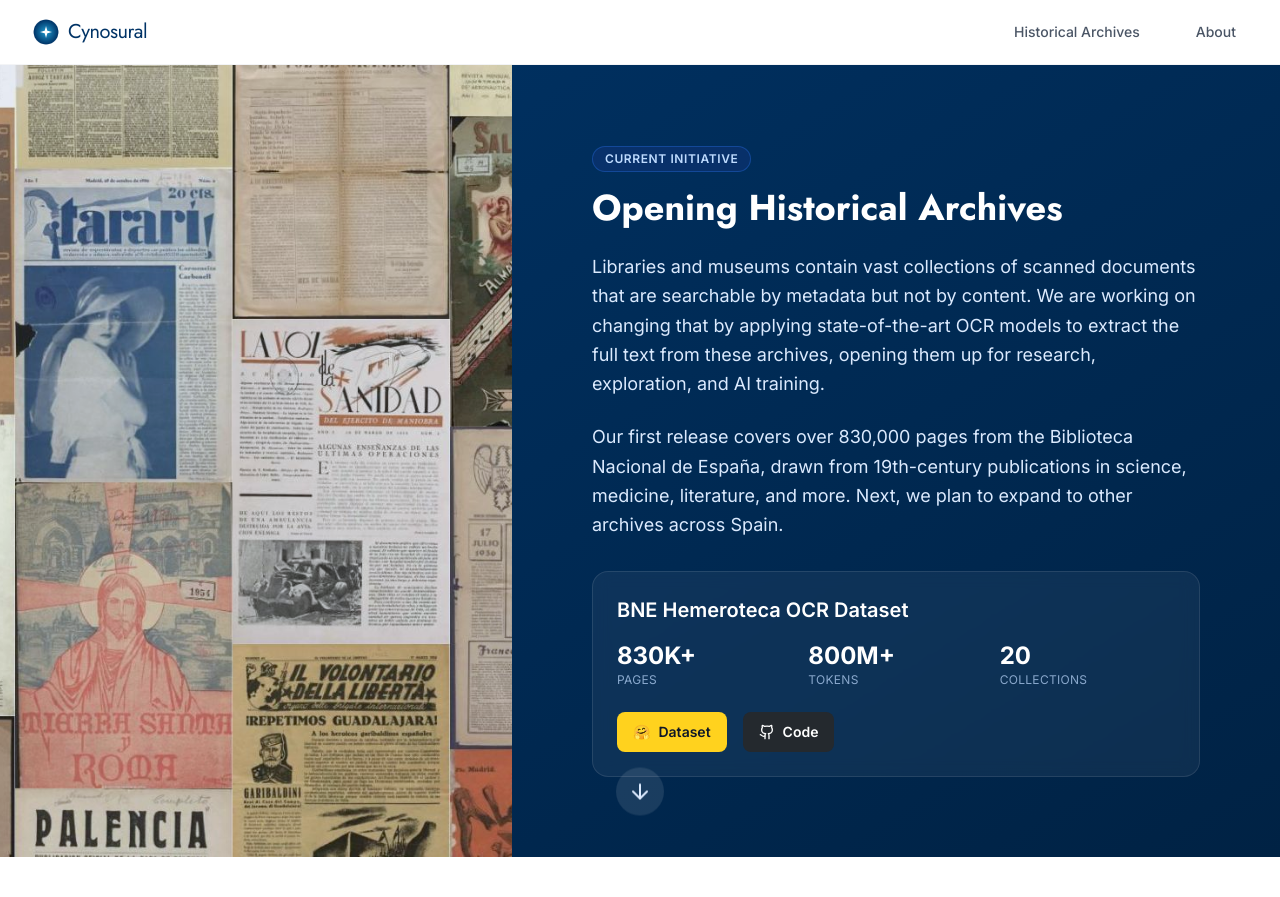
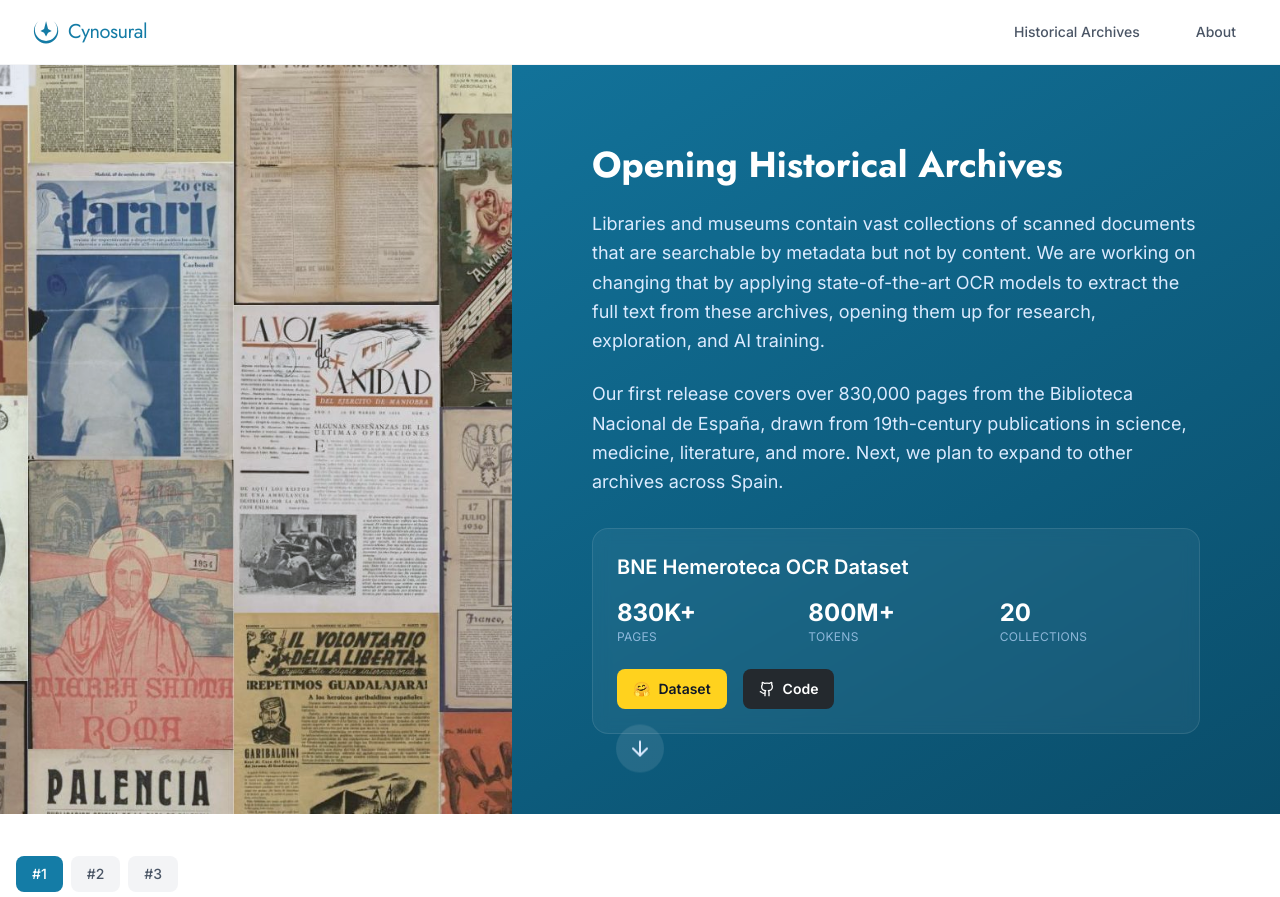
Before and after one commit to cynosural-ai/cynosural-ai.github.io, a Next.js app: page /historical-archives in a window 1280 px wide. Shown: the top 897 px of the page. Built offline with nearby package versions, Linux system fonts and the light colour scheme.

Commit message:
style change with new logo

```diff
--- a/src/app/historical-archives/page.tsx
+++ b/src/app/historical-archives/page.tsx
@@ -60,7 +60,7 @@
   return (
     <div className="bg-white min-h-screen">
       {/* Main Initiative Section */}
-      <section id="main-initiative" className="w-full min-h-[calc(100vh-64px)] bg-gradient-to-br from-[#003366] to-[#002244] text-white relative flex flex-col">
+      <section id="main-initiative" className="w-full min-h-[calc(100vh-64px)] bg-gradient-to-br from-[#147ca6] to-[#0a4d6a] text-white relative flex flex-col">
         <div className="flex flex-col md:flex-row flex-grow">
 
           {/* Left Column: Image Collage (40% width on desktop) */}
@@ -84,10 +84,6 @@
               transition={{ duration: 0.5 }}
               className="max-w-2xl"
             >
-              <div className="inline-block px-3 py-1 mb-4 text-xs font-semibold tracking-wider text-blue-200 uppercase bg-blue-900/30 rounded-full border border-blue-500/30">
-                {t.initiative.badge}
-              </div>
-
               <h2 className="text-3xl md:text-4xl font-bold font-jost mb-6 text-white">
                 {t.initiative.title}
               </h2>
@@ -175,7 +171,7 @@
               onClick={() => setActive(i)}
               className={`px-4 py-2 rounded-lg text-sm font-medium transition-colors ${
                 active === i
-                  ? "bg-[#003366] text-white"
+                  ? "bg-[#147ca6] text-white"
                   : "bg-gray-100 text-gray-600 hover:bg-gray-200"
               }`}
             >
--- a/src/app/page.tsx
+++ b/src/app/page.tsx
@@ -18,10 +18,10 @@
         transition={{ duration: 0.5 }}
         className="max-w-4xl"
       >
-        <h1 className="flex items-center justify-center gap-4 text-5xl md:text-7xl font-jost tracking-tight leading-[1.2] text-[#003366] mb-8">
+        <h1 className="flex items-center justify-center gap-4 text-5xl md:text-7xl font-jost tracking-tight leading-[1.2] text-[#147ca6] mb-8">
           {t.hero.title}
           <Image
-            src="/cynosural_logo_small.png"
+            src="/blue.svg"
             alt=""
             width={72}
             height={72}
--- a/src/components/Navbar.tsx
+++ b/src/components/Navbar.tsx
@@ -28,14 +28,13 @@
             <div className="flex items-center">
               <Link href="/" className="flex-shrink-0 flex items-center gap-2">
                 <Image
-                  src="/cynosural_logo_small.png"
+                  src="/blue.svg"
                   alt="Cynosural"
                   width={28}
                   height={28}
-                  className="rounded-full"
                   priority
                 />
-                <span className="font-jost text-xl text-[#003366] tracking-tight">Cynosural</span>
+                <span className="font-jost text-xl text-[#147ca6] tracking-tight">Cynosural</span>
               </Link>
             </div>
           )}
```
Also changed, not shown: public/blue.svg (added), public/gradient.svg (added).
